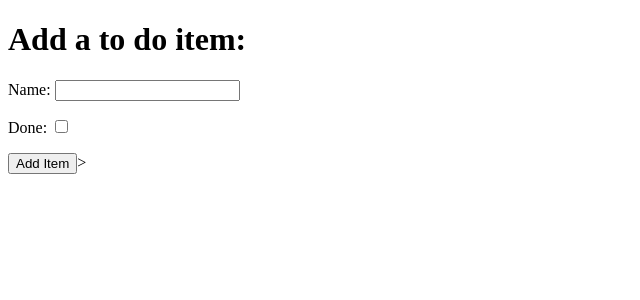
After one commit to Olivertrain1221/intro_to_django, a Django app: page /add in a window 1280 px wide. The commit adds this page. Shown: the top 300 px of the page, without its empty margins (0-640 px from the left). Run offline with Django 3.2, Linux system fonts and the light colour scheme.

Commit message:
Add form to the django project

```diff
--- a/django_todo/urls.py
+++ b/django_todo/urls.py
@@ -15,9 +15,10 @@ Including another URLconf
 """
 from django.contrib import admin
 from django.urls import path
-from todo.views import get_todo_list
+from todo.views import get_todo_list, add_item
 
 urlpatterns = [
     path('admin/', admin.site.urls),
-    path('', get_todo_list, name='get_todo_list') ## could of been called homepage
+    path('', get_todo_list, name='get_todo_list'), ## could of been called homepage
+    path('add', add_item, name='add')
 ]
--- a/todo/models.py
+++ b/todo/models.py
@@ -1,6 +1,8 @@
 from django.db import models
 
 # Create your models here.
+
+
 class Item(models.Model):
     name = models.CharField(max_length=50, null=False, blank=False)
     done = models.BooleanField(null=False, blank=False, default=False)
--- /dev/null
+++ b/todo/templates/todo/add_item.html
@@ -0,0 +1,32 @@
+<!DOCTYPE html>
+<html lang="en">
+<head>
+    <meta charset="UTF-8">
+    <meta http-equiv="X-UA-Compatible" content="IE=edge">
+    <meta name="viewport" content="width=device-width, initial-scale=1.0">
+    <title>Document</title>
+</head>
+<body>
+    <h1>Add a to do item:</h1>
+    <form method="POST" action="add">
+        <div>
+            <p>
+                <label for="id_name">Name: </label>
+                <input type="text" id="id_name" name="item_name"/>
+            </p>
+        </div>
+        <div>
+            <p>
+                <label for="id_done">Done: </label>
+                <input type="checkbox" id="id_done" name="done"/>
+            </p>
+        </div>
+        <div>
+            <p>
+                <button type="submit">Add Item</button>>
+            </p>
+            </button>
+        </div>
+    </form>
+</body>
+</html>
--- a/todo/views.py
+++ b/todo/views.py
@@ -1,5 +1,15 @@
 from django.shortcuts import render
+from .models import Item
+# Create your views here.
 
-# Create your views here.
+
 def get_todo_list(request):
-    return render(request, 'todo/todo_list.html')
+    items = Item.objects.all()
+    context = {
+        'items': items
+    }
+    return render(request, 'todo/todo_list.html', context)
+
+
+def add_item(request):
+    return render(request, 'todo/add_item.html')
```
Also changed, not shown: todo/templates/todo/todo_list.html (+12 -0 lines), db.sqlite3.
